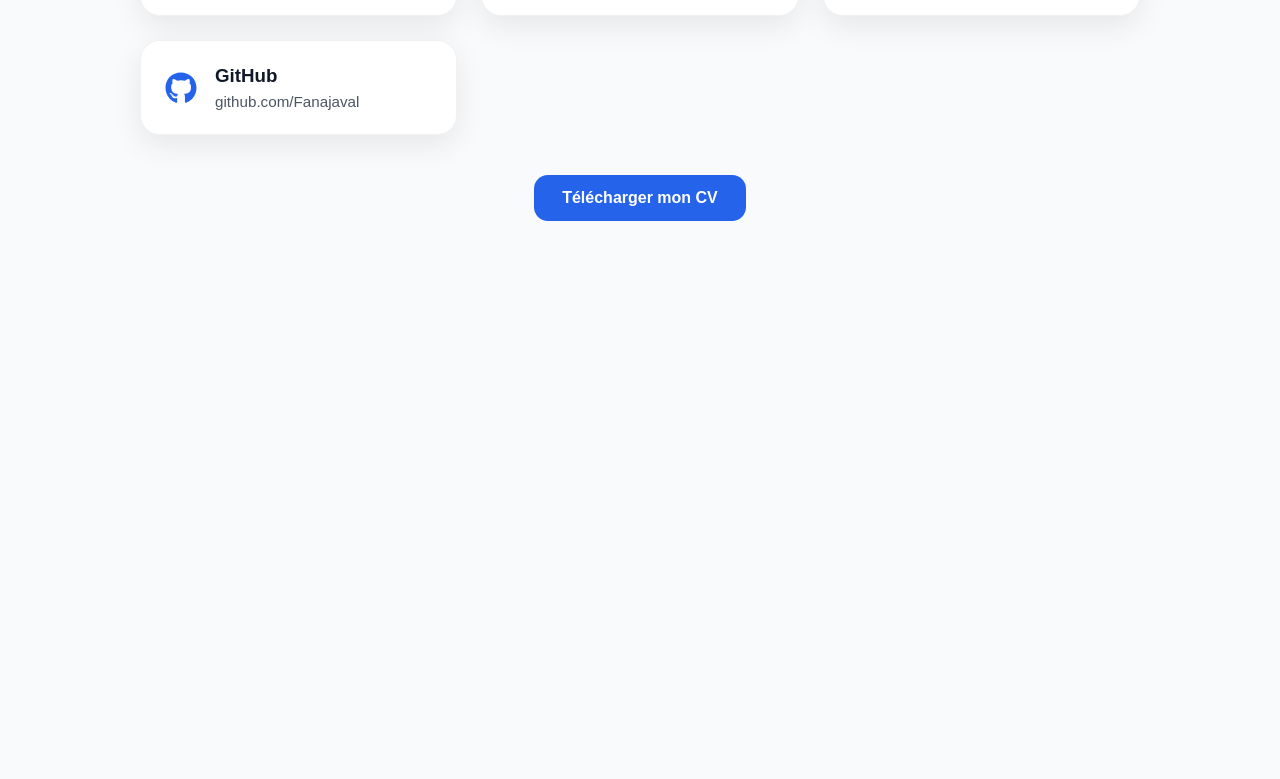
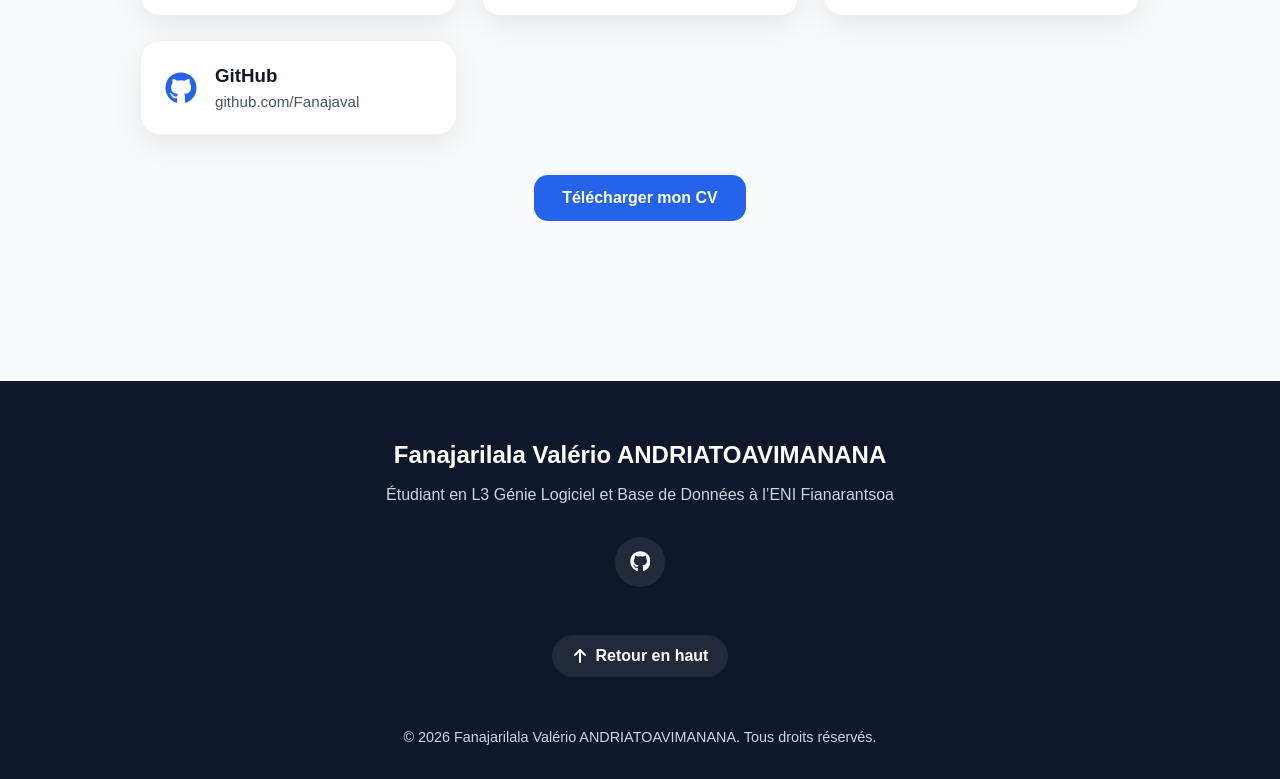
Before and after one commit to Fanajaval/mon-portfolio, a React app: page / in a window 1280 px wide. Shown: the part 7096-7875 px from the top of the page. Before the commit the page ends 7397 px from the top, so only its background shows below. Built offline with nearby package versions, Linux system fonts and the light colour scheme; the HTML template or start-up script is replaced by a standard one.

Commit message:
section footer

```diff
--- a/src/App.jsx
+++ b/src/App.jsx
@@ -7,6 +7,7 @@ import Projects from "./components/Projects";
 import Education  from "./components/Education";
 import Certifications from "./components/Certifications";
 import Contact from "./components/Contact";
+import Footer from "./components/Footer";
 
 function App(){
   return (
@@ -20,6 +21,7 @@ function App(){
       <Education/>
       <Certifications/>
       <Contact/>
+      <Footer/>
     </>
   );
 }
--- /dev/null
+++ b/src/components/Footer.jsx
@@ -0,0 +1,58 @@
+import {
+  FaGithub,
+  FaArrowUp,
+} from "react-icons/fa6";
+
+import "../styles/Footer.css";
+
+function Footer() {
+
+  const currentYear = new Date().getFullYear();
+
+  return (
+
+    <footer className="footer">
+
+      <div className="footer-content">
+
+        <h3>Fanajarilala Valério ANDRIATOAVIMANANA</h3>
+
+        <p>
+          Étudiant en L3 Génie Logiciel et Base de Données à l’ENI Fianarantsoa
+        </p>
+
+
+        <div className="footer-socials">
+
+          <a
+            href="https://github.com/Fanajaval"
+            target="_blank"
+            rel="noopener noreferrer"
+            aria-label="GitHub"
+          >
+            <FaGithub />
+          </a>
+
+        </div>
+
+
+        <a href="#hero" className="back-to-top">
+
+          <FaArrowUp />
+          Retour en haut
+
+        </a>
+
+
+        <p className="copyright">
+          © {currentYear} Fanajarilala Valério ANDRIATOAVIMANANA. Tous droits réservés.
+        </p>
+
+      </div>
+
+    </footer>
+
+  );
+}
+
+export default Footer;
--- /dev/null
+++ b/src/styles/Footer.css
@@ -0,0 +1,82 @@
+.footer {
+  background: #0f172a;
+  color: white;
+  padding: 60px 20px 30px;
+  margin-top: 80px;
+}
+
+.footer-content {
+  max-width: 900px;
+  margin: auto;
+  text-align: center;
+}
+
+.footer-content h3 {
+  font-size: 1.5rem;
+  margin-bottom: 12px;
+}
+
+.footer-content p {
+  color: #cbd5e1;
+  line-height: 1.7;
+}
+
+.footer-socials {
+  display: flex;
+  justify-content: center;
+  gap: 20px;
+  margin: 28px 0;
+}
+
+.footer-socials a {
+  width: 50px;
+  height: 50px;
+  border-radius: 50%;
+  background: rgba(255,255,255,0.08);
+  display: flex;
+  align-items: center;
+  justify-content: center;
+  color: white;
+  font-size: 1.3rem;
+  transition: all 0.3s ease;
+}
+
+.footer-socials a:hover {
+  background: var(--primary-color);
+  transform: translateY(-3px);
+}
+
+.back-to-top {
+  display: inline-flex;
+  align-items: center;
+  gap: 8px;
+  margin: 20px 0 28px;
+  padding: 12px 20px;
+  border-radius: 999px;
+  background: rgba(255,255,255,0.08);
+  color: white;
+  text-decoration: none;
+  font-weight: 600;
+  transition: all 0.3s ease;
+}
+
+.back-to-top:hover {
+  background: var(--primary-color);
+  transform: translateY(-2px);
+}
+
+.copyright {
+  margin-top: 20px;
+  font-size: 0.9rem;
+  color: #94a3b8;
+}
+
+@media (max-width: 768px) {
+  .footer {
+    padding: 50px 16px 24px;
+  }
+
+  .footer-content h3 {
+    font-size: 1.25rem;
+  }
+}
```
